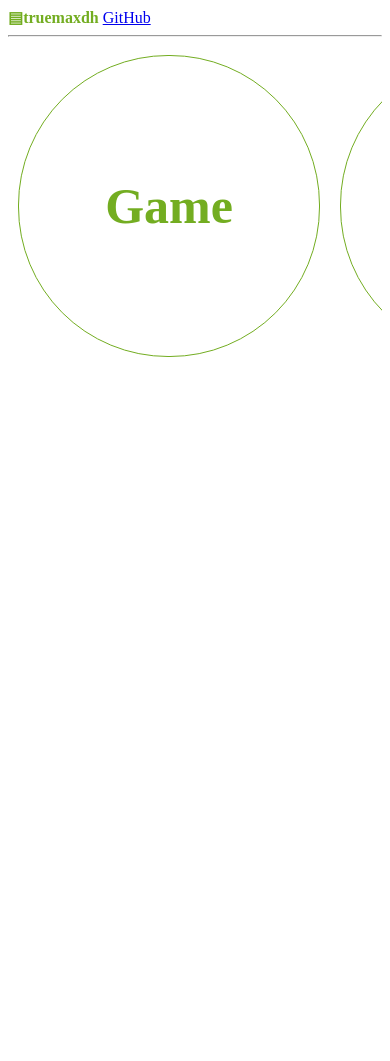
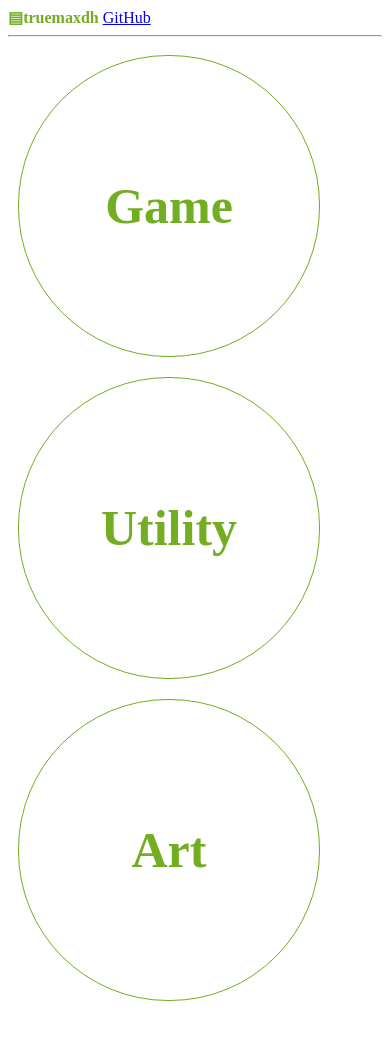
Before and after one commit to truemaxdh/truemaxdh.github.com, a Jekyll site: the page built from README.md, in a window 390 px wide. Built offline with Jekyll 4.4.1, drawn with Linux system fonts in a browser that asks for light colours; our own code applies the rules of GitHub Pages for plain Markdown files; before the commit the page ends 900 px from its top, so only the background shows below that.

Commit message:
Update skin.css

```diff
--- a/Style/skin.css
+++ b/Style/skin.css
@@ -47,15 +47,32 @@
     font-size:20px;
   }
 
-  #pannel {
+  #contents {
     width: 100%;
-    overflow: hidden;
+    overflow-x: auto;
   }
 
-  #contents {
-    width: 300%;
-    overflow: auto;
-  }
+  /* width */
+::-webkit-scrollbar {
+  width: 20px;
+}
+
+/* Track */
+::-webkit-scrollbar-track {
+  box-shadow: inset 0 0 5px grey;
+  border-radius: 10px;
+}
+
+/* Handle */
+::-webkit-scrollbar-thumb {
+  background: #242;
+  border-radius: 10px;
+}
+
+/* Handle on hover */
+::-webkit-scrollbar-thumb:hover {
+  background: #b30000;
+}
 }
 
 .bigCircle:hover {
```
